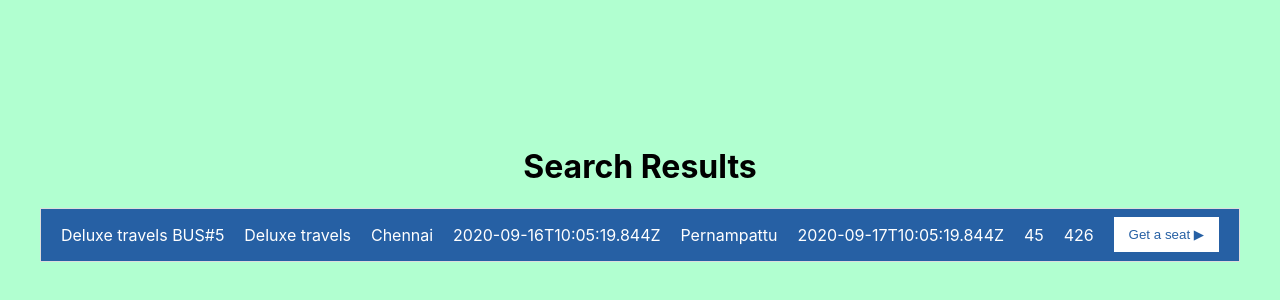
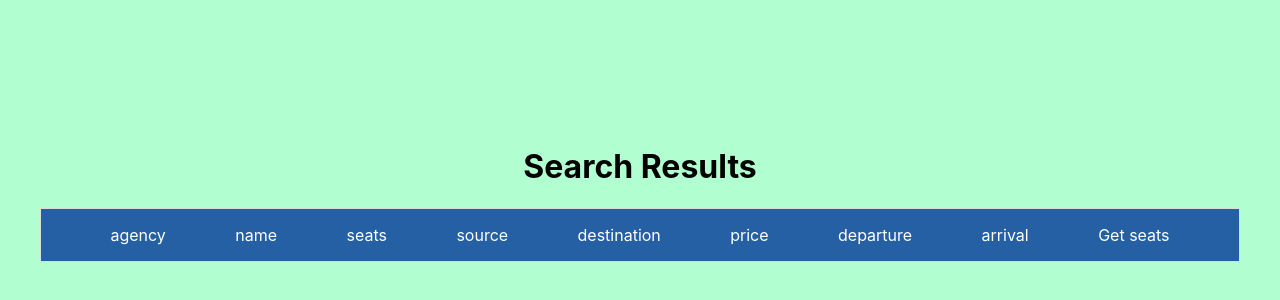
Before and after one commit to SathyaThangam/Ranjith-G-, a React (Create React App) app: page / in a window 1280 px wide. Shown: the part 784-1084 px from the top of the page. Built offline with nearby package versions, Linux system fonts and the light colour scheme.

Commit message:
connected search flow from server to front end

```diff
--- a/package.json
+++ b/package.json
@@ -10,6 +10,7 @@
 		"@testing-library/user-event": "^7.2.1",
 		"axios": "^0.20.0",
 		"bcrypt": "^5.0.0",
+		"cors": "^2.8.5",
 		"express": "^4.17.1",
 		"node-sass": "^4.14.1",
 		"pg": "^8.3.3",
--- a/src/Components/InputDropdownComponent.js
+++ b/src/Components/InputDropdownComponent.js
@@ -16,15 +16,24 @@ class InputDropdownComponent extends Component {
 
 	searchResults = (value) => {
 		this.setState({ inputValue: value });
+		this.props.handleInput(value);
 		var displayResults = "";
 		const results = cities.filter((city) =>
 			city.toLowerCase().includes(value.toLowerCase())
 		);
+		const generateKey = (pre,i) => {
+			return `${pre}_${i}_${new Date().getTime()}`;
+		};
 		// console.log(results);
 		if (results.length === 0) displayResults = <p>{"No results Found"}</p>;
 		else
-			displayResults = results.map((city) => (
-				<p onClick={() => this.setState({ inputValue: city })}>
+			displayResults = results.map((city,i) => (
+				<p
+				key = {generateKey(city,i)}
+				onClick={() => {
+					this.setState({ inputValue: city });
+					this.props.handleInput(city);
+				}}>
 					{city}
 				</p>
 			));
--- a/src/Components/SearchResultComponent.js
+++ b/src/Components/SearchResultComponent.js
@@ -1,9 +1,9 @@
-import React from 'react'
+import React from "react";
 
 import "../css/SearchResultComponent.scss";
 
 function SearchResultComponent(props) {
-    return (
+	return (
 		<div className="search-result">
 			<p>{props.name}</p>
 			<p>{props.agency}</p>
@@ -18,4 +18,4 @@ function SearchResultComponent(props) {
 	);
 }
 
-export default SearchResultComponent
+export default SearchResultComponent;
--- a/src/css/Homepage.scss
+++ b/src/css/Homepage.scss
@@ -1,30 +1,30 @@
 @import "variables.scss";
 
-.search-container,.search-results-container{
+.search-container,
+.search-results-container {
 	height: 100vh;
 	padding-top: 20px;
 	// flex-grow: 1;
 	// align-self: center;
 
-    .input-group{
-        max-width:1120px;
+	.input-group {
+		max-width: 1120px;
 		margin: 0 auto;
 		padding-top: 50px;
 		display: grid;
-        grid-template-columns: repeat(auto-fit,minmax(250px,1fr));
+		grid-template-columns: repeat(auto-fit, minmax(250px, 1fr));
 
-        @media screen  and (min-width:1000px){
+		@media screen and (min-width: 1000px) {
 			padding-top: 150px;
 		}
 	}
-
 }
 
-.search-btn-container{
+.search-btn-container {
 	margin: 2px;
 }
 
-.search-btn{
+.search-btn {
 	height: 100%;
 	width: 100%;
 	max-height: 40.4px;
@@ -33,17 +33,28 @@
 	background-color: $secondary-color;
 	text-align: center;
 	font-size: 1.2em;
-        color:$pale-color-2;
-        border:none;
-        .icon{
+	color: $pale-color-2;
+	border: none;
+	.icon {
 		padding-top: 4px;
 	}
 
-        &:hover{
-            color:white;
+	&:hover {
+		color: white;
 	}
-        @media screen and (max-width: 358px ) {
+	@media screen and (max-width: 358px) {
 		font-size: $small-font;
 		width: auto;
 	}
 }
+
+.search-result-title {
+	display: flex;
+	background-color: $secondary-color;
+	color: white;
+	border: 1px solid #ddd;
+	cursor: pointer;
+	align-items: center;
+	justify-content: space-evenly;
+	flex-wrap: wrap;
+}
--- a/src/pages/HomePage.js
+++ b/src/pages/HomePage.js
@@ -12,28 +12,75 @@ class HomePage extends Component {
 		this.resultRef = React.createRef();
 		this.state = {
 			startDate: new Date(),
-			searchResults:""
+			searchResults: "",
+			source: "",
+			destination: "",
+			travelDate: "",
 		};
 	}
 
+	setSource = (value) => {
+		this.setState({ source: value });
+	};
+
+	setDestination = (value) => {
+		this.setState({ destination: value });
+	};
+
+	setTravelDate = (value) => {
+		this.setState({ travelDate: value });
+	};
+
 	resultHandler = () => {
-		const travelData = { source: "Chennai", destination: "Erode" };
+		const { source, destination } = this.state;
+		const travelData = { source, destination };
+		console.log(travelData);
+		const formatDate = (dateString) => {
+			const date = new Date(dateString);
+			var dd = String(date.getDate()).padStart(2, "0");
+			var mm = String(date.getMonth() + 1).padStart(2, "0"); //January is 0!
+			var yyyy = date.getFullYear();
+
+			const resultdate = mm + "-" + dd + "-" + yyyy;
+			return resultdate;
+		};
+		// console.log(this.state.source, this.state.destination);
 		axios
-			.post("/gettravels", travelData)
+			.post("http://localhost:8080/gettravels", travelData)
 			.then((response) => {
 				if (response.status === 200) {
 					const data = response.data;
 					console.log(data[0]);
+					if (data !== null && data.length !== 0) {
+						const searchResults = data.map((bus) => (
+							<SearchResultComponent
+								key={bus.id}
+								agency={bus.agency}
+								name={bus.name}
+								seats={bus.seats}
+								source={bus.source}
+								destination={bus.destination}
+								price={bus.ticketprice}
+								departure={formatDate(bus.sourceTime)}
+								arrival={formatDate(bus.destinationTime)}
+							/>
+						));
+						this.setState({ searchResults });
+					}
 				}
 			})
 			.catch((err) => {
-				if (err.response.data === "Unavailable") {
-					console.log("No data available");
-				}
-				else{
-					console.error(err);
-				}
+				console.log(err);
+				// if (err.response.data === "Unavailable") {
+				// 	console.log("No data available");
+				// } else {
+				// 	console.error(err);
+				// }
 			});
+		// axios
+		// 	.get("http://localhost:8080/ping")
+		// 	.then((res) => console.log(res))
+		// 	.catch((err) => console.log(err));
 		this.resultRef.current.scrollIntoView({
 			behavior: "smooth",
 		});
@@ -53,12 +100,18 @@ class HomePage extends Component {
 						<InputDropdownComponent
 							type="text"
 							placeholder="From.. "
+							handleInput={this.setSource}
 						/>
 						<InputDropdownComponent
 							type="text"
 							placeholder="To.. "
+							handleInput={this.setDestination}
 						/>
-						<InputComponent type="date" placeholder="" />
+						<InputComponent
+							type="date"
+							placeholder=""
+							// value can be accessed using onchange
+						/>
 						<div className="search-btn-container">
 							<button
 								className="search-btn"
@@ -72,17 +125,18 @@ class HomePage extends Component {
 				</div>
 				<div ref={this.resultRef} className="search-results-container">
 					<h1>Search Results</h1>
+					<div className="search-result-title">
+						<p>{"agency"}</p>
+						<p>{"name"}</p>
+						<p>{"seats"}</p>
+						<p>{"source"}</p>
+						<p>{"destination"}</p>
+						<p>{"price"}</p>
+						<p>{"departure"}</p>
+						<p>{"arrival"}</p>
+						<p>{"Get seats"}</p>
+					</div>
 					{this.state.searchResults}
-					<SearchResultComponent
-						agency="Deluxe travels"
-						name="Deluxe travels BUS#5"
-						seats="45"
-						source="Chennai"
-						destination="Pernampattu"
-						price="426"
-						departure="2020-09-16T10:05:19.844Z"
-						arrival="2020-09-17T10:05:19.844Z"
-					/>
 				</div>
 			</div>
 		);
```
Also changed, not shown: server.js (+7 -0 lines), 1 other file (tests, documents, lock files or other folders). Lines whose indentation alone changed are shown as unchanged.
